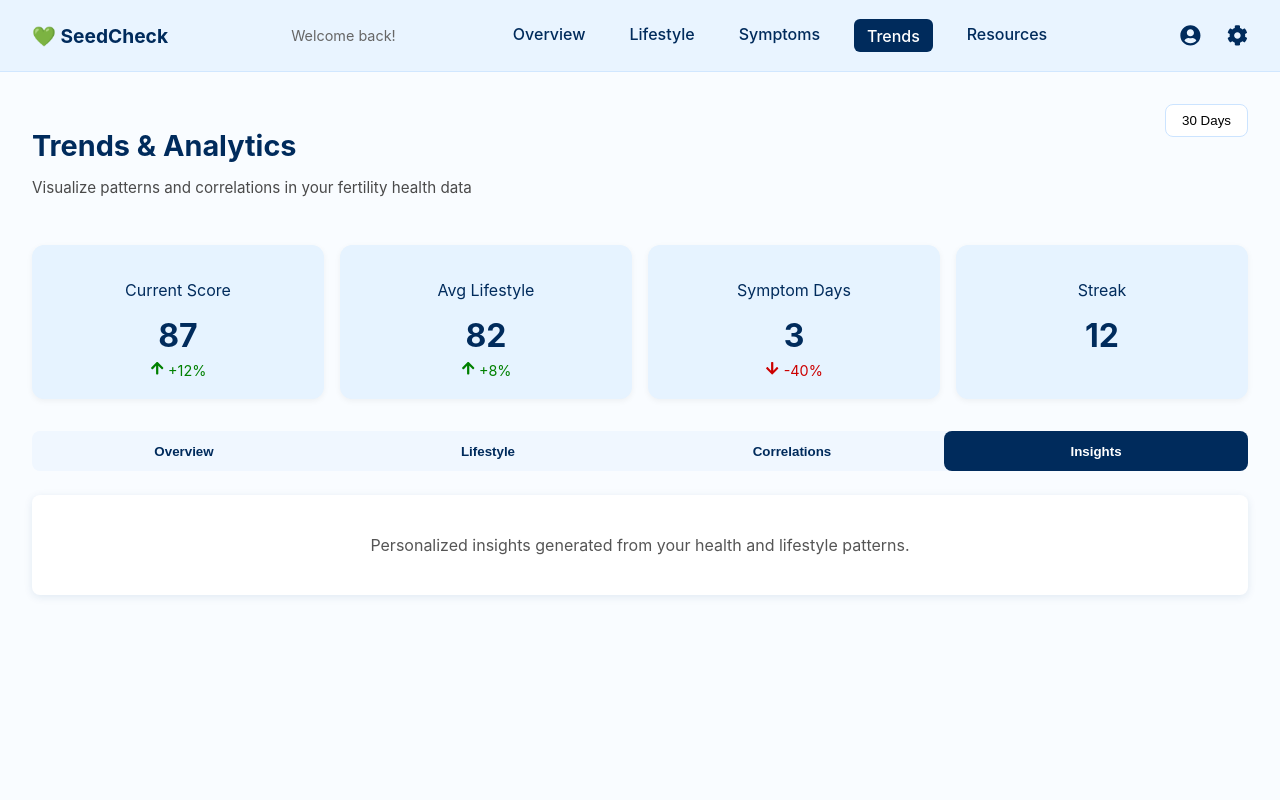
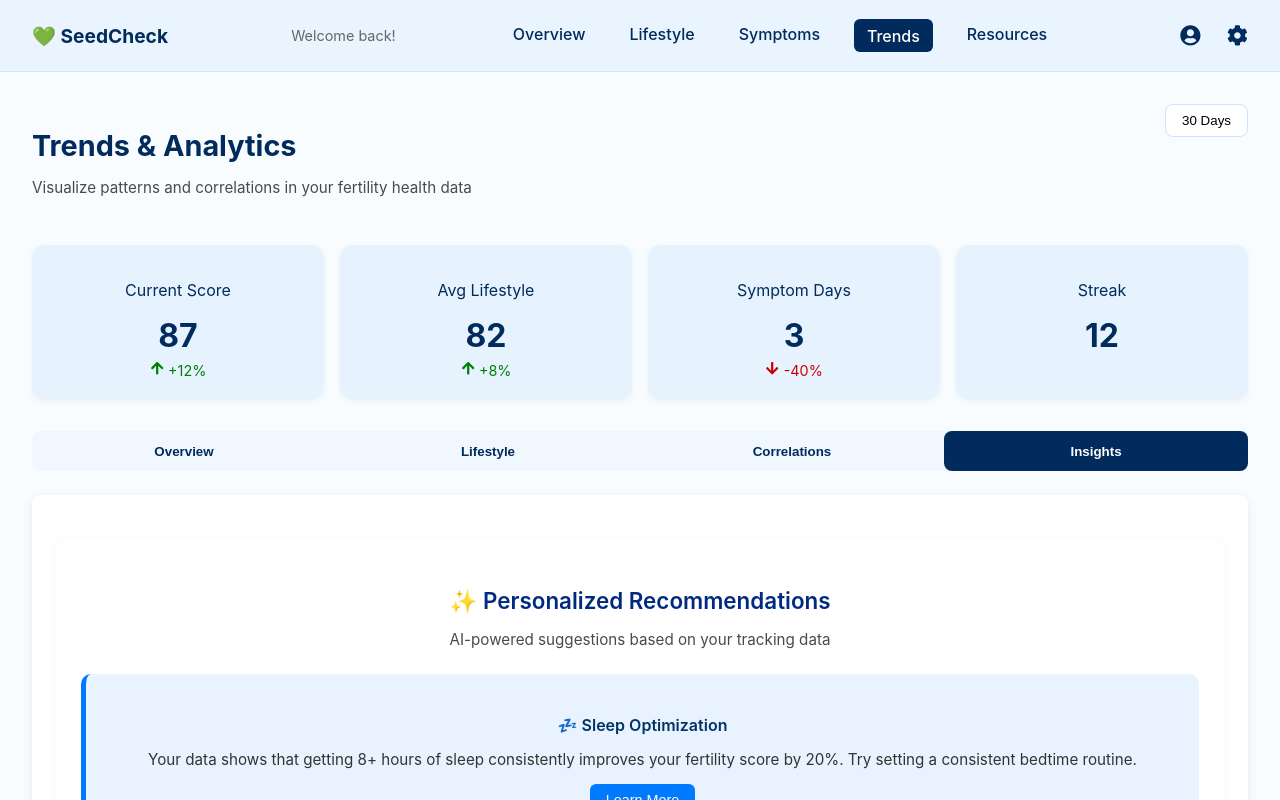
Before and after one commit to CrissyDev/SeedCheck, a React (Vite) app: page /trends in a window 1280 px wide. Both pictures are taken after a click on the button "Insights". Shown: the top 800 px of the page. Built offline with nearby package versions, Linux system fonts and the light colour scheme.

Commit message:
trends done

```diff
--- a/src/components/Trends.css
+++ b/src/components/Trends.css
@@ -437,3 +437,81 @@
   border-left: 4px solid #f57c00;
   color: #e65100;
 }
+
+/* Insights Section */
+.insights-section {
+  background: #ffffff;
+  border-radius: 12px;
+  padding: 25px;
+  margin-top: 20px;
+  color: #003366;
+  box-shadow: 0 2px 10px rgba(0, 0, 50, 0.05);
+}
+
+.insights-section h3 {
+  font-size: 1.4rem;
+  color: #002a80;
+  font-weight: 600;
+  margin-bottom: 8px;
+}
+
+.insights-section p {
+  font-size: 0.95rem;
+  margin-bottom: 25px;
+  color: #4a4a4a;
+}
+
+.insight-card {
+  border-radius: 10px;
+  padding: 20px;
+  margin-bottom: 20px;
+  transition: all 0.3s ease;
+}
+
+.insight-card h4 {
+  margin-bottom: 8px;
+  font-weight: 600;
+  color: #003366;
+}
+
+.insight-card p {
+  color: #333;
+  font-size: 0.95rem;
+  margin-bottom: 15px;
+}
+
+.insight-card button {
+  background: #007bff;
+  color: #fff;
+  border: none;
+  padding: 8px 16px;
+  border-radius: 6px;
+  font-size: 0.9rem;
+  cursor: pointer;
+  transition: background 0.3s ease;
+}
+
+.insight-card button:hover {
+  background: #0056b3;
+}
+
+/* Theme Variants */
+.light-blue {
+  background: #e8f3ff;
+  border-left: 5px solid #007bff;
+}
+
+.light-green {
+  background: #e6f9f0;
+  border-left: 5px solid #28a745;
+}
+
+.light-purple {
+  background: #f2f0ff;
+  border-left: 5px solid #6f42c1;
+}
+
+.insight-card:hover {
+  transform: translateY(-4px);
+  box-shadow: 0 4px 14px rgba(0, 0, 100, 0.08);
+}
--- a/src/components/Trends.jsx
+++ b/src/components/Trends.jsx
@@ -345,11 +345,41 @@ const Trends = () => {
           </div>
         )}
 
+        {/* --- Insights Tab with New UI --- */}
         {activeTab === "Insights" && (
-          <p>
-            Personalized insights generated from your health and lifestyle
-            patterns.
-          </p>
+          <div className="insights-section">
+            <h3>✨ Personalized Recommendations</h3>
+            <p>AI-powered suggestions based on your tracking data</p>
+
+            <div className="insight-card light-blue">
+              <h4>💤 Sleep Optimization</h4>
+              <p>
+                Your data shows that getting 8+ hours of sleep consistently
+                improves your fertility score by 20%. Try setting a consistent
+                bedtime routine.
+              </p>
+              <button>Learn More</button>
+            </div>
+
+            <div className="insight-card light-green">
+              <h4>🏃‍♀️ Exercise Timing</h4>
+              <p>
+                Morning workouts correlate with better mood and energy levels
+                throughout the day. Consider shifting your exercise routine
+                earlier.
+              </p>
+              <button>Set Reminder</button>
+            </div>
+
+            <div className="insight-card light-purple">
+              <h4>🥗 Nutrition Focus</h4>
+              <p>
+                Your diet quality scores are lowest on weekends. Planning healthy
+                meals in advance could help maintain consistency.
+              </p>
+              <button>Meal Planning Tips</button>
+            </div>
+          </div>
         )}
       </div>
     </div>
```
